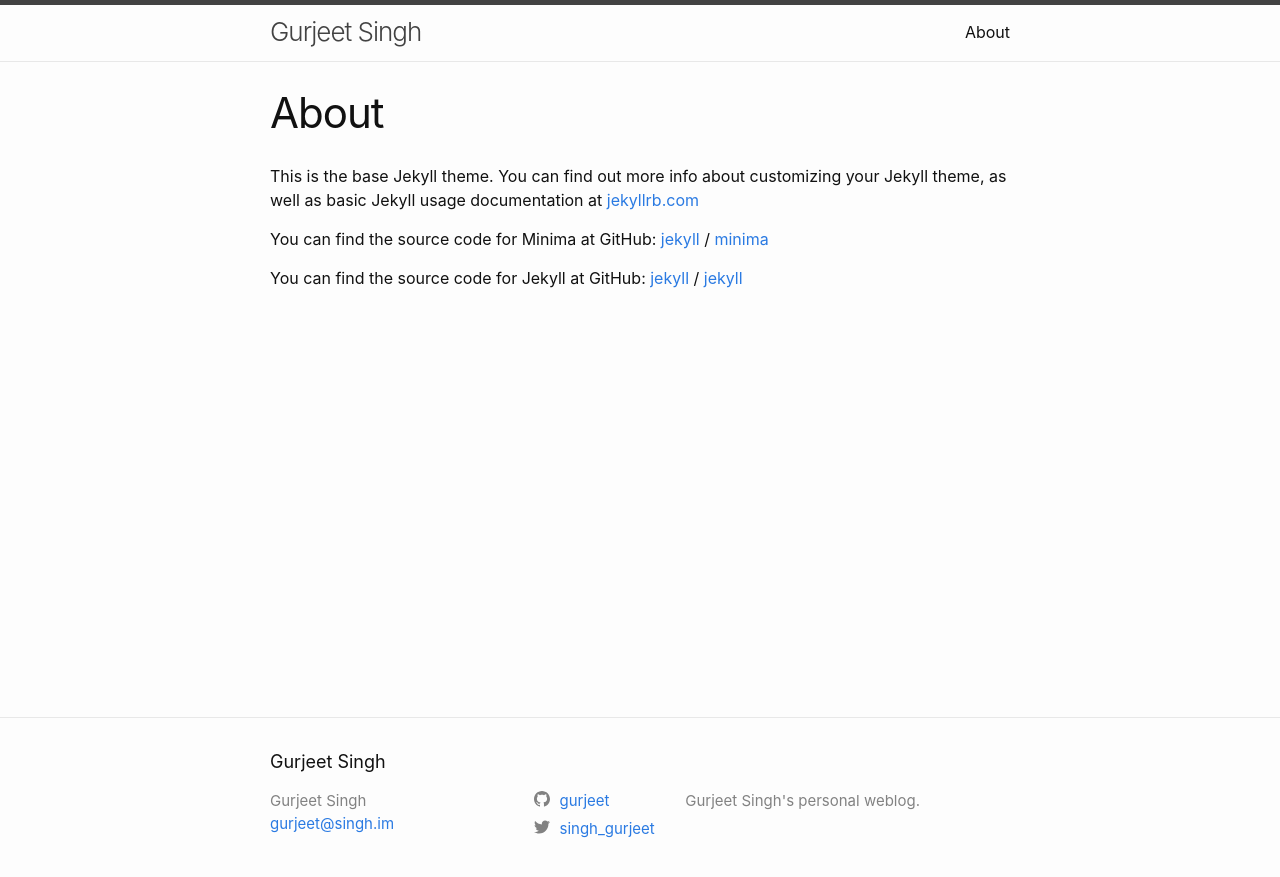
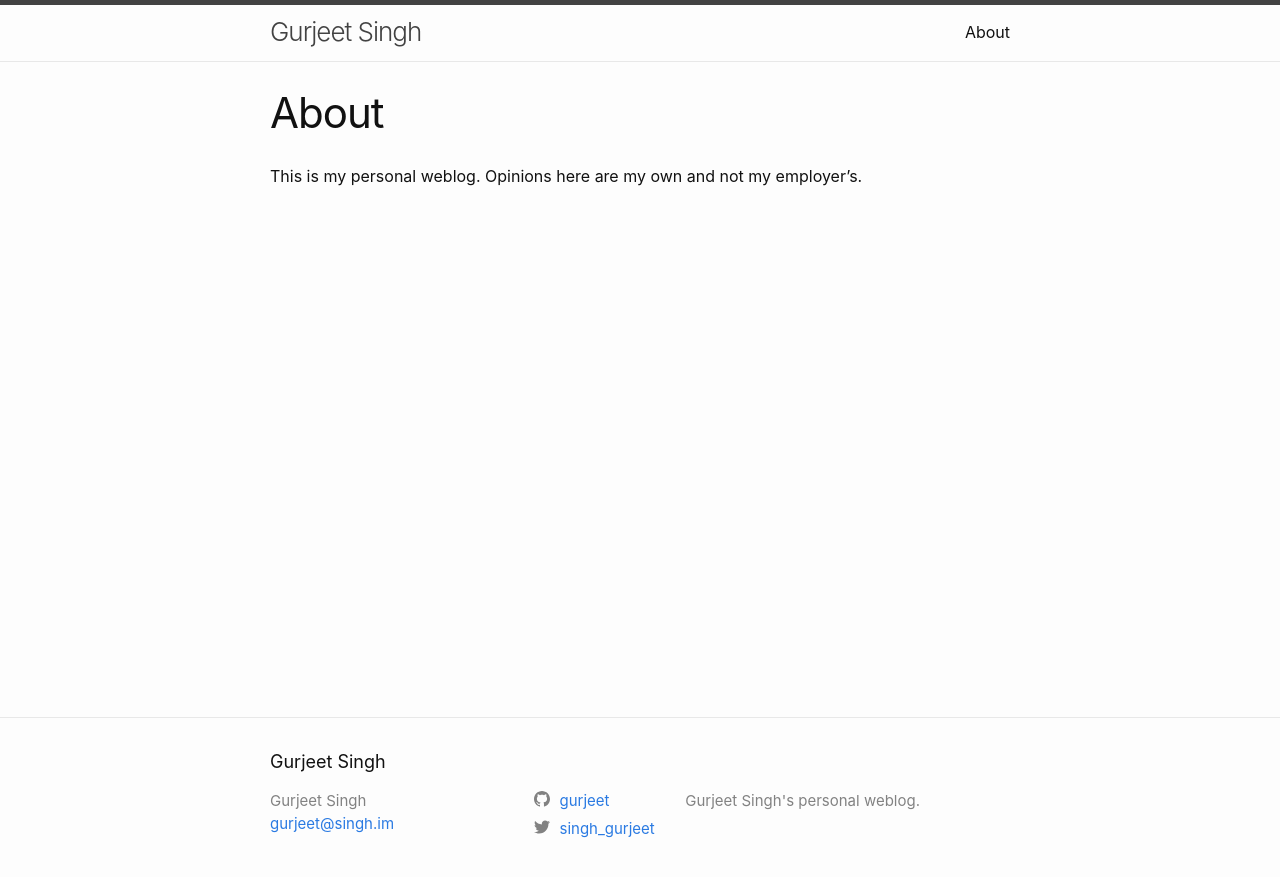
Before and after one commit to gurjeet/gurjeet.singh.im, a Jekyll site: the page built from blog/about.md, in a window 1280 px wide. Shown: the top 877 px of the page. Built offline with Jekyll 4.4.1, drawn with Linux system fonts in a browser that asks for light colours.

Commit message:
Change blog's /about/ page

```diff
--- a/blog/about.md
+++ b/blog/about.md
@@ -4,15 +4,4 @@ title: About
 permalink: /about/
 ---
 
-This is the base Jekyll theme. You can find out more info about customizing your Jekyll theme, as well as basic Jekyll usage documentation at [jekyllrb.com](https://jekyllrb.com/)
-
-You can find the source code for Minima at GitHub:
-[jekyll][jekyll-organization] /
-[minima](https://github.com/jekyll/minima)
-
-You can find the source code for Jekyll at GitHub:
-[jekyll][jekyll-organization] /
-[jekyll](https://github.com/jekyll/jekyll)
-
-
-[jekyll-organization]: https://github.com/jekyll
+This is my personal weblog. Opinions here are my own and not my employer's.
```
